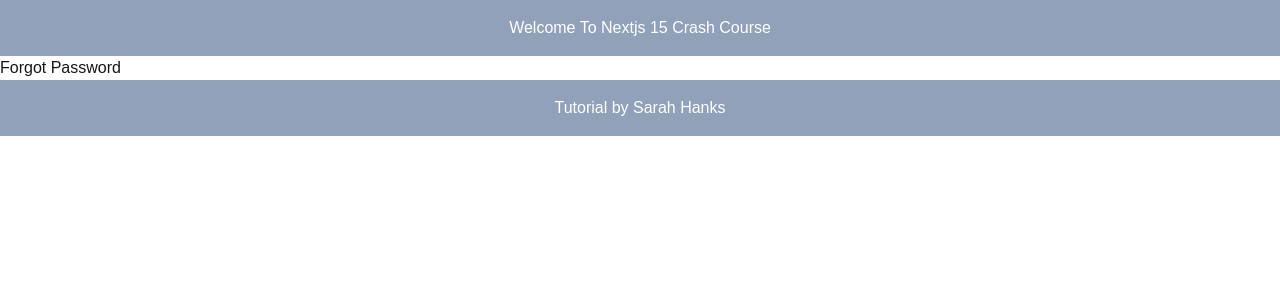
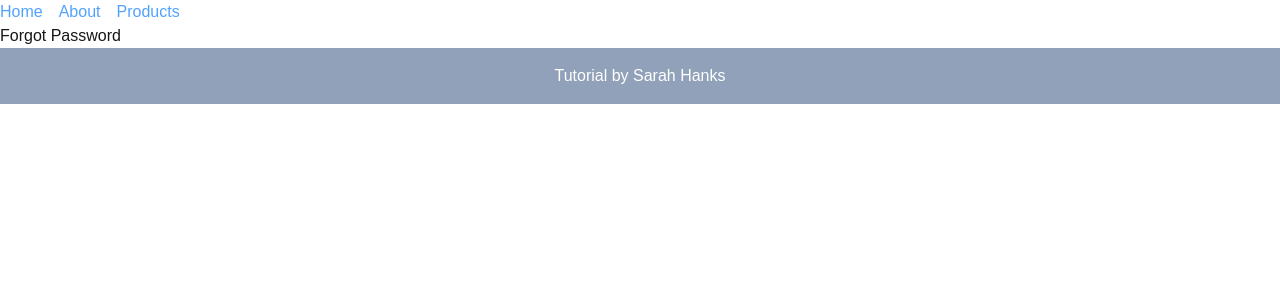
Before and after one commit to SarahHanks04/nextjs-course, a Next.js app: page /forgot-password in a window 1280 px wide. Shown: the top 300 px of the page. Built offline with nearby package versions, Linux system fonts and the light colour scheme.

Commit message:
Add Navigation component and update RootLayout to include it

```diff
--- /dev/null
+++ b/src/app/components/navigation.jsx
@@ -0,0 +1,14 @@
+"use client";
+import Link from "next/link";
+import { usePathname } from "next/navigation";
+
+export default function Navigation() {
+    const pathName = usePathname();
+  return (
+    <nav>
+      <Link href="/" className={pathName === "/" ? "font-bold mr-4" : "text-blue-400 mr-4"}>Home</Link>
+      <Link href="/about" className={pathName === "/about" ? "font-bold mr-4" : "text-blue-400 mr-4"}>About</Link>
+      <Link href="/products/1" className={pathName.startsWith("/products/1") ? "font-bold mr-4" : "text-blue-400 mr-4"}>Products</Link>
+    </nav>
+  );
+}
--- a/src/app/layout.js
+++ b/src/app/layout.js
@@ -1,5 +1,6 @@
 import { Geist, Geist_Mono } from "next/font/google";
 import "./globals.css";
+import Navigation from "./components/navigation";
 
 const geistSans = Geist({
   variable: "--font-geist-sans",
@@ -22,9 +23,10 @@ export default function RootLayout({ children }) {
       <body
         className={`${geistSans.variable} ${geistMono.variable} antialiased`}
       >
-      <header className="bg-slate-400 text-white p-4 text-center">
+      {/* <header className="bg-slate-400 text-white p-4 text-center">
         Welcome To Nextjs 15 Crash Course
-      </header>
+      </header> */}
+      <Navigation />
         {children}
         <footer className="bg-slate-400 text-white p-4 text-center">
           Tutorial by Sarah Hanks
```
